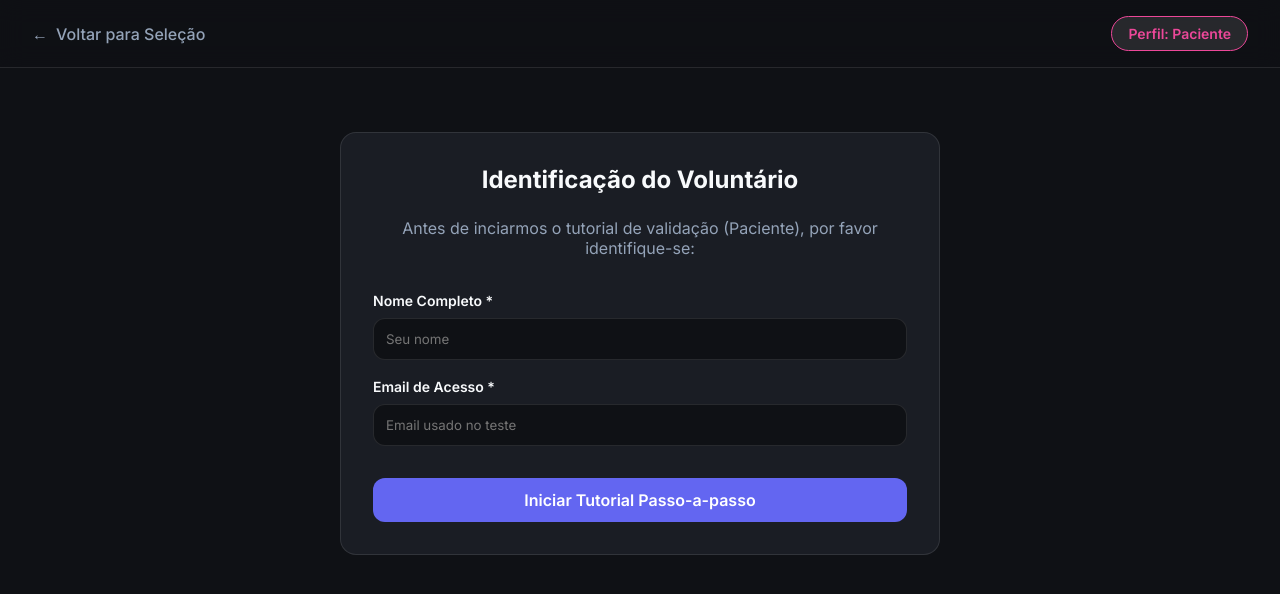
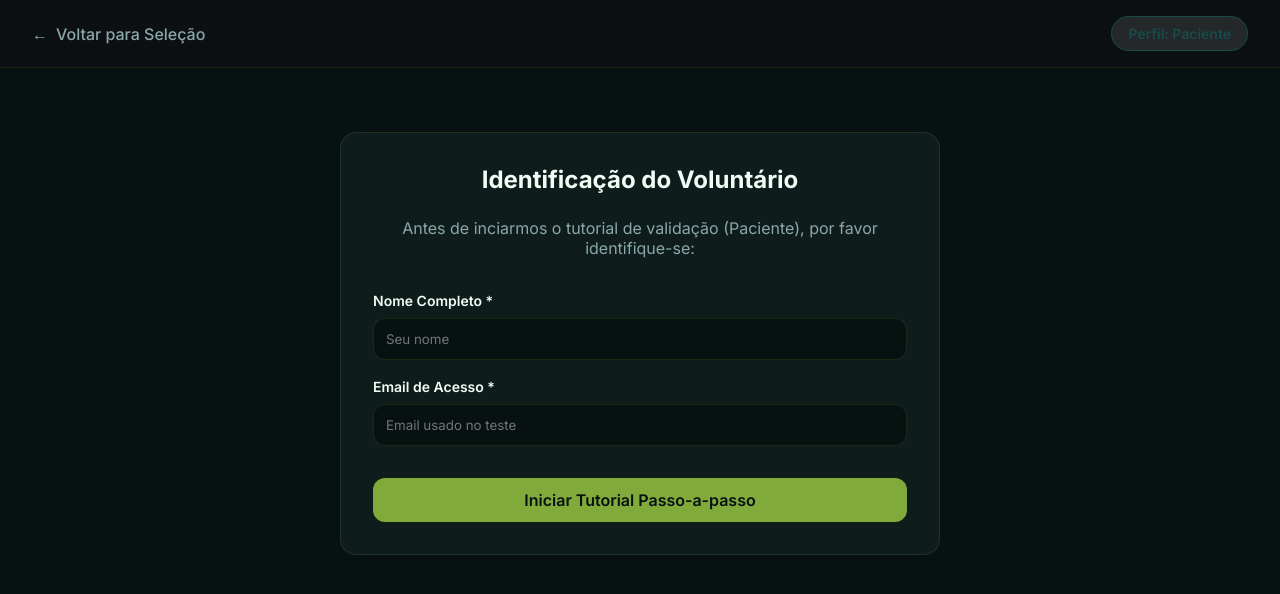
Before and after one commit to joaosilvestrim-cloud/validador-ayumana, a Next.js app: page /patient in a window 1280 px wide. Shown: the top 594 px of the page. Built offline with nearby package versions, Linux system fonts and the light colour scheme.

Commit message:
style: apply ayumana dark teal and green colors

```diff
--- a/src/app/globals.css
+++ b/src/app/globals.css
@@ -1,15 +1,16 @@
 :root {
-  --background: #0f1115;
-  --surface: #1a1d24;
-  --surface-hover: #262a33;
-  --primary: #6366f1;
-  --primary-hover: #4f46e5;
-  --secondary: #ec4899;
-  --text-main: #f8fafc;
-  --text-muted: #94a3b8;
-  --border: rgba(255, 255, 255, 0.1);
+  /* Paleta Ayumana */
+  --background: #081111;
+  --surface: #0f1c1c;
+  --surface-hover: #152626;
+  --primary: #80AB3B; /* Logo Green */
+  --primary-hover: #6E962F;
+  --secondary: #1A4B4B; /* Logo Dark Teal */
+  --text-main: #f0fdf4;
+  --text-muted: #8ba8a8;
+  --border: rgba(128, 171, 59, 0.15);
 
-  --success: #10b981;
+  --success: #80AB3B;
   --danger: #ef4444;
   --warning: #f59e0b;
 
@@ -99,7 +100,7 @@ button {
 
 .btn-primary {
   background-color: var(--primary);
-  color: white;
+  color: #081111; /* Dark text for the light green button */
 }
 
 .btn-primary:hover {
--- a/src/app/page.tsx
+++ b/src/app/page.tsx
@@ -3,7 +3,8 @@ import Link from "next/link";
 export default function Home() {
   return (
     <main className="container" style={{ minHeight: '100vh', display: 'flex', flexDirection: 'column', justifyContent: 'center' }}>
-      <div style={{ textAlign: 'center', marginBottom: '4rem' }}>
+      <div style={{ textAlign: 'center', marginBottom: '4rem', display: 'flex', flexDirection: 'column', alignItems: 'center' }}>
+        <img src="/logo.png" alt="Ayumana Logo" style={{ height: '80px', marginBottom: '2rem' }} />
         <h1 className="title">Plataforma de Validação</h1>
         <p className="subtitle">
           Bem-vindo ao portal de testes da nossa plataforma. Sua colaboração é fundamental para garantirmos a melhor experiência.
```
